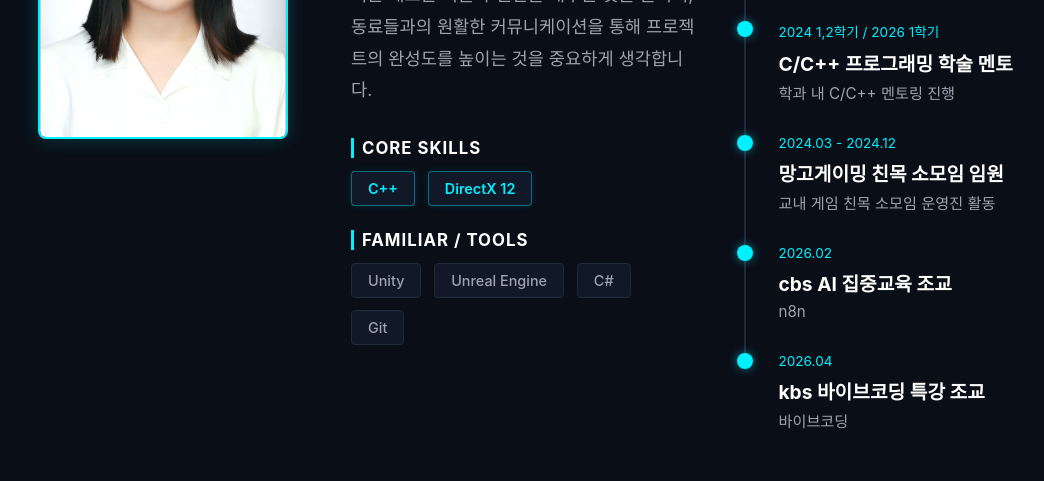
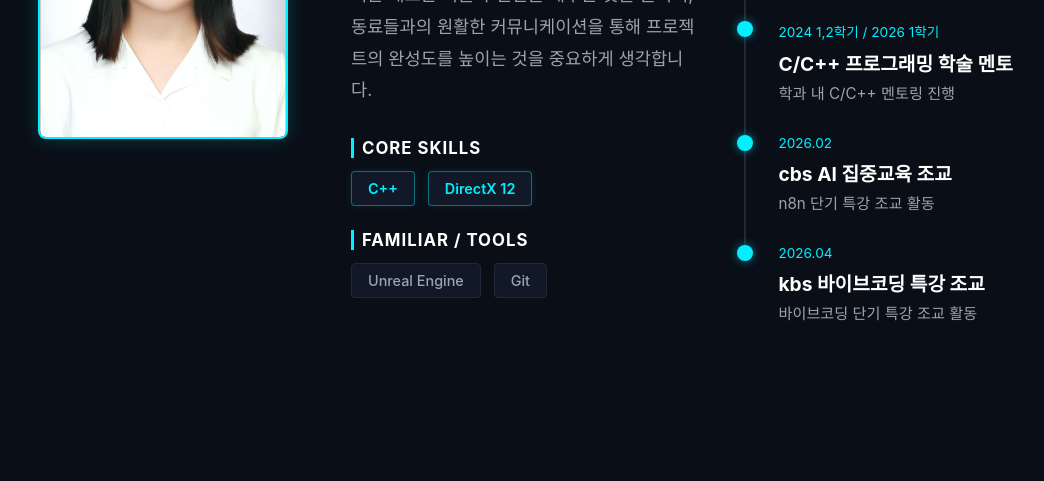
Before and after one commit to GAAAAAAAAAAAAAAAAAAAAAAAAAAAAAAAAAAAAAG/seogaeun-portfolio, a Next.js app: page / in a window 1280 px wide. Shown: the part 1200-1681 px from the top of the page, without its empty margins (49-1093 px from the left). Built offline with nearby package versions, Linux system fonts and the light colour scheme.

Commit message:
edit: About 수정

```diff
--- a/components/About.js
+++ b/components/About.js
@@ -37,9 +37,7 @@ export default function About() {
                 <div className="skills-category" style={{ marginTop: '1.5rem' }}>
                   <h4 className="skills-category-title">Familiar / Tools</h4>
                   <div className="skills-container">
-                    <span className="skill-tag">Unity</span>
                     <span className="skill-tag">Unreal Engine</span>
-                    <span className="skill-tag">C#</span>
                     <span className="skill-tag">Git</span>
                   </div>
                 </div>
@@ -64,19 +62,14 @@ export default function About() {
                 <span className="exp-company">학과 내 C/C++ 멘토링 진행</span>
               </div>
               <div className="experience-item">
-                <span className="exp-date">2024.03 - 2024.12</span>
-                <h3 className="exp-title">망고게이밍 친목 소모임 임원</h3>
-                <span className="exp-company">교내 게임 친목 소모임 운영진 활동</span>
-              </div>
-              <div className="experience-item">
                 <span className="exp-date">2026.02</span>
                 <h3 className="exp-title">cbs AI 집중교육 조교</h3>
-                <span className="exp-company">n8n</span>
+                <span className="exp-company">n8n 단기 특강 조교 활동</span>
               </div>
               <div className="experience-item">
                 <span className="exp-date">2026.04</span>
                 <h3 className="exp-title">kbs 바이브코딩 특강 조교</h3>
-                <span className="exp-company">바이브코딩</span>
+                <span className="exp-company">바이브코딩 단기 특강 조교 활동</span>
               </div>
             </div>
           </div>
```
Also changed, not shown: app/resume/page.tsx (+0 -8 lines).
